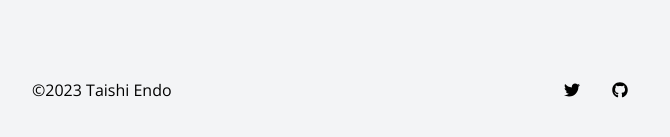
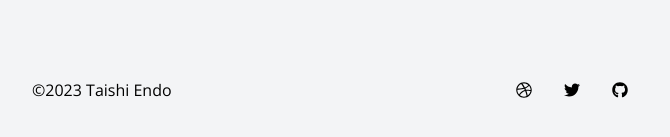
Before and after one commit to EndoTaishi/endotaishicom, a Next.js app: page / in a window 1280 px wide. Shown: the part 511-648 px from the top of the page, without its empty margins (304-974 px from the left). Built offline with nearby package versions, Linux system fonts and the light colour scheme.

Commit message:
footerを修正

```diff
--- a/src/components/footer.tsx
+++ b/src/components/footer.tsx
@@ -1,8 +1,8 @@
 import Container from './container'
 import { FontAwesomeIcon } from '@fortawesome/react-fontawesome'
 import { library } from '@fortawesome/fontawesome-svg-core'
-import {faTwitter, faGithub,} from '@fortawesome/free-brands-svg-icons'
-library.add(faTwitter, faGithub)
+import {faTwitter, faGithub, faDribbble,} from '@fortawesome/free-brands-svg-icons'
+library.add(faTwitter, faGithub, faDribbble, )
 
 
 const Footer = () => {
@@ -12,6 +12,14 @@ const Footer = () => {
         <div className="flex justify-between items-center mt-20 py-20 border-t border-paleyYellow-dark">
           <p>©2023 Taishi Endo</p>
           <div className="flex">
+            <a
+                href="https://note.com/en_tai"
+                className='p-2 mr-2'
+                target='_blank'
+                rel='noopener noreferrer'
+            >
+                <FontAwesomeIcon icon={faDribbble} width="24" />
+            </a>
             <a
               href="https://twitter.com/endotaishi_"
               className="p-2 mr-2"
```
